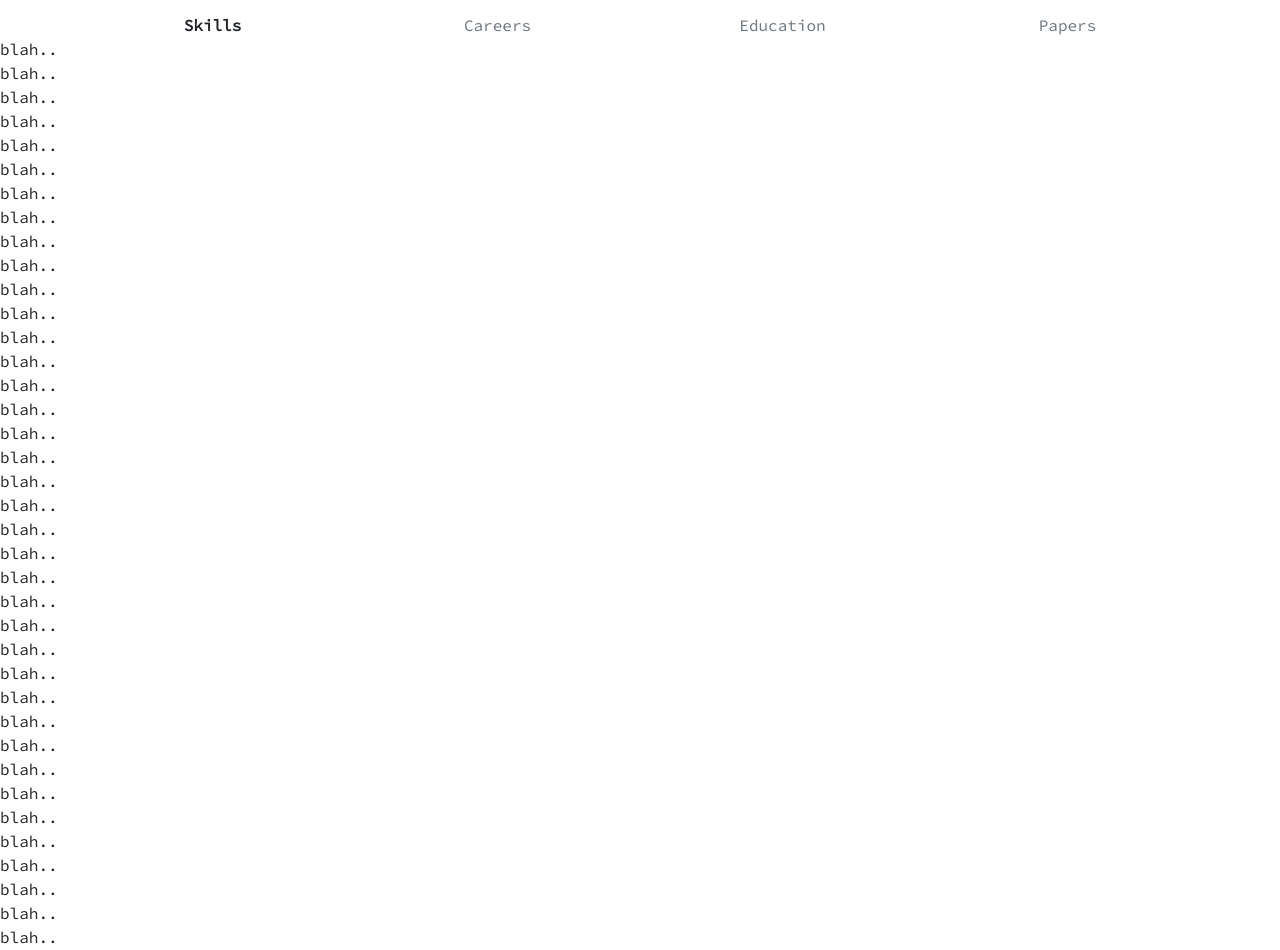
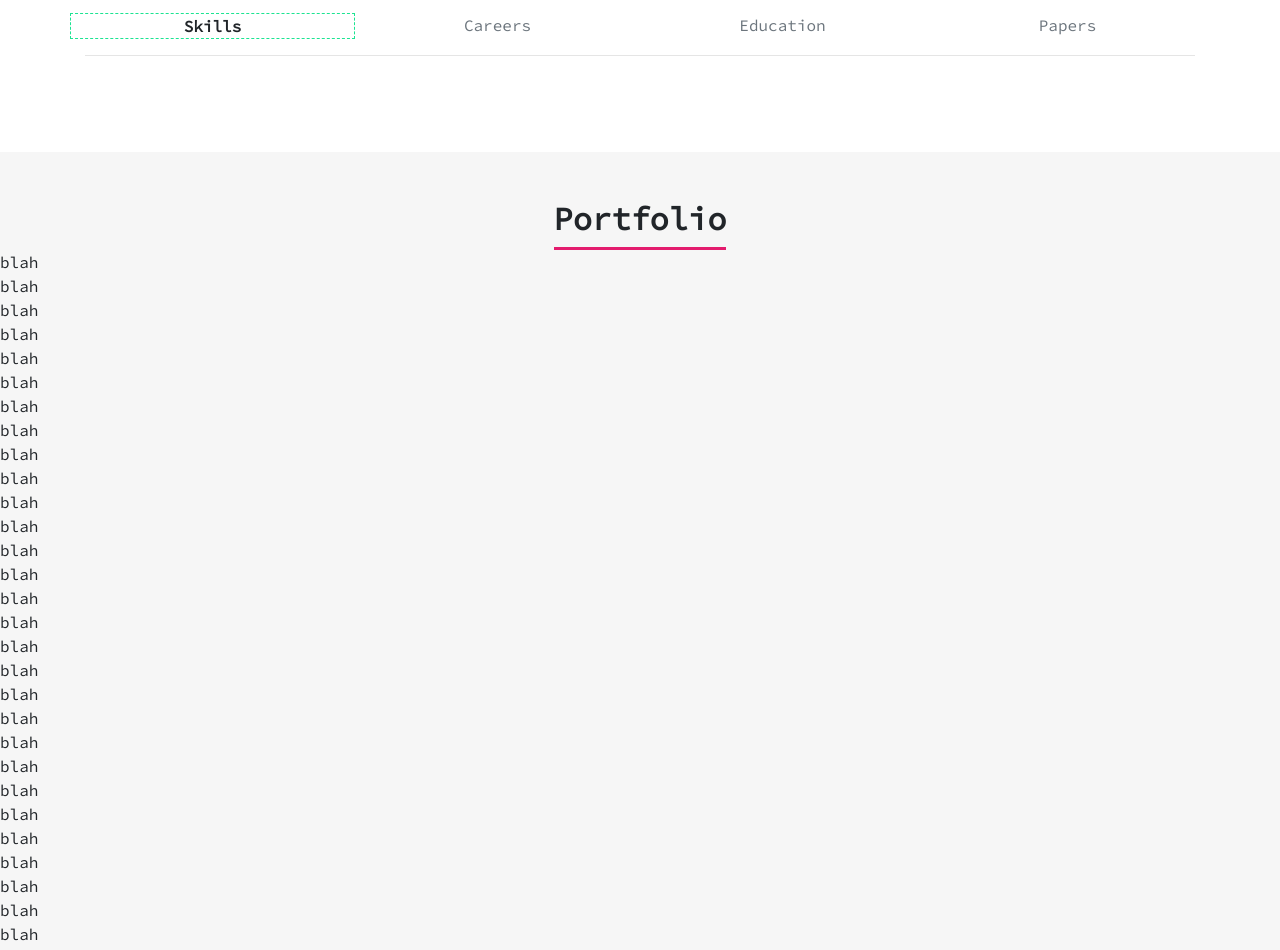
Before and after one commit to trainto/trainto.github.io, a React (Create React App) app: page / in a window 1280 px wide. Shown: the part 1020-1970 px from the top of the page. Built offline with nearby package versions, Linux system fonts and the light colour scheme.

Commit message:
Add education and papers contents

```diff
--- a/src/App.css
+++ b/src/App.css
@@ -14,8 +14,12 @@ button {
   color: #1ce492;
 }
 
+.font-bigger-1 {
+  font-size: 1.2rem;
+}
+
 .font-bigger-2 {
-  font-size: 1.4rem;;
+  font-size: 1.4rem;
 }
 
 .cursor-pointer:hover {
--- /dev/null
+++ b/src/components/about/about.css
@@ -0,0 +1,20 @@
+#about ul {
+  list-style: none;
+  padding: 0;
+  margin: 0;
+}
+
+#about li {
+  padding-left: 1em;
+  text-indent: -0.7em;
+}
+
+#about li::before {
+  content: '•';
+  padding-right: 0.5rem;
+  color: #1ce492;
+}
+
+#about .active {
+  border: 1px dashed #1ce492;
+}
--- /dev/null
+++ b/src/components/about/education.tsx
@@ -0,0 +1,27 @@
+import React from 'react';
+
+const Education = () => {
+  return (
+    <div>
+      <ul>
+        <li>
+          <span className="font-weight-bold font-bigger-1">
+            MS in Computer Engineering - Researcher at{' '}
+            <a href="http://iislab.skku.edu" target="_blank" rel="noopener noreferrer">
+              IIS Lab.
+            </a>
+          </span>
+          <br />
+          <span className="ml-2 text-muted">Mar. 2009 ~ Feb. 2011</span>
+        </li>
+        <li className="mt-3">
+          <span className="font-weight-bold font-bigger-1">BS in Computer Engineering</span>
+          <br />
+          <span className="ml-2 text-muted">Mar. 2002 ~ Feb. 2009</span>
+        </li>
+      </ul>
+    </div>
+  );
+};
+
+export default Education;
--- a/src/components/about.tsx
+++ b/src/components/about/index.tsx
@@ -1,5 +1,18 @@
 import React, { useState } from 'react';
+import Education from './education';
+import Papers from './papers';
 import './about.css';
+
+const renderSwitcher = (active: string) => {
+  switch (active) {
+    case 'Education':
+      return <Education />
+    case 'Papers':
+      return <Papers />
+    default:
+      break;
+  }
+};
 
 const About = () => {
   const [active, setActive] = useState('Skills');
@@ -33,7 +46,7 @@ const About = () => {
         <div className="row mt-5">
           <div
             className={`col-12 col-md-3 text-center cursor-pointer ${
-              active === 'Skills' ? 'font-weight-bold' : 'text-muted'
+              active === 'Skills' ? 'font-weight-bold active' : 'text-muted'
             }`}
             onClick={() => setActive('Skills')}
           >
@@ -41,7 +54,7 @@ const About = () => {
           </div>
           <div
             className={`col-12 col-md-3 text-center cursor-pointer ${
-              active === 'Careers' ? 'font-weight-bold' : 'text-muted'
+              active === 'Careers' ? 'font-weight-bold active' : 'text-muted'
             }`}
             onClick={() => setActive('Careers')}
           >
@@ -49,7 +62,7 @@ const About = () => {
           </div>
           <div
             className={`col-12 col-md-3 text-center cursor-pointer ${
-              active === 'Education' ? 'font-weight-bold' : 'text-muted'
+              active === 'Education' ? 'font-weight-bold active' : 'text-muted'
             }`}
             onClick={() => setActive('Education')}
           >
@@ -57,57 +70,18 @@ const About = () => {
           </div>
           <div
             className={`col-12 col-md-3 text-center cursor-pointer ${
-              active === 'Papers' ? 'font-weight-bold' : 'text-muted'
+              active === 'Papers' ? 'font-weight-bold active' : 'text-muted'
             }`}
             onClick={() => setActive('Papers')}
           >
             Papers
           </div>
         </div>
+
+        <hr className="mb-5" />
+
+        {renderSwitcher(active)}
       </div>
-      <div>blah..</div>
-      <div>blah..</div>
-      <div>blah..</div>
-      <div>blah..</div>
-      <div>blah..</div>
-      <div>blah..</div>
-      <div>blah..</div>
-      <div>blah..</div>
-      <div>blah..</div>
-      <div>blah..</div>
-      <div>blah..</div>
-      <div>blah..</div>
-      <div>blah..</div>
-      <div>blah..</div>
-      <div>blah..</div>
-      <div>blah..</div>
-      <div>blah..</div>
-      <div>blah..</div>
-      <div>blah..</div>
-      <div>blah..</div>
-      <div>blah..</div>
-      <div>blah..</div>
-      <div>blah..</div>
-      <div>blah..</div>
-      <div>blah..</div>
-      <div>blah..</div>
-      <div>blah..</div>
-      <div>blah..</div>
-      <div>blah..</div>
-      <div>blah..</div>
-      <div>blah..</div>
-      <div>blah..</div>
-      <div>blah..</div>
-      <div>blah..</div>
-      <div>blah..</div>
-      <div>blah..</div>
-      <div>blah..</div>
-      <div>blah..</div>
-      <div>blah..</div>
-      <div>blah..</div>
-      <div>blah..</div>
-      <div>blah..</div>
-      <div>blah..</div>
     </section>
   );
 };
--- /dev/null
+++ b/src/components/about/papers.tsx
@@ -0,0 +1,26 @@
+import React from 'react';
+
+const Papers = () => {
+  return (
+    <div>
+      <ul>
+        <li>
+          <span className="font-weight-bold font-bigger-1">
+            Streaming Decision Tree for Continuity Data with Changed Pattern
+          </span>
+          <br />
+          <span className="ml-2 text-muted">Journal of Korean Institute of Intelligent Systems, 2010, 2nd author</span>
+        </li>
+        <li className="mt-3">
+          <span className="font-weight-bold font-bigger-1">
+            Creating Related Tag Groups using Co-occurrence Frequency on Blogosphere
+          </span>
+          <br />
+          <span className="ml-2 text-muted">ISIS 2009, 1st author</span>
+        </li>
+      </ul>
+    </div>
+  );
+};
+
+export default Papers;
--- a/src/components/header.css
+++ b/src/components/header.css
@@ -11,7 +11,6 @@ header {
 
 .terminal {
   border: 1px solid #535353;
-  box-shadow: 0 14px 50px 0 rgba(0,0,0,0.38), 0 2px 10px 0 rgba(0,0,0,0.48);
   border-radius: 7px;
 }
 
```
Also changed, not shown: src/components/about.css (deleted).
